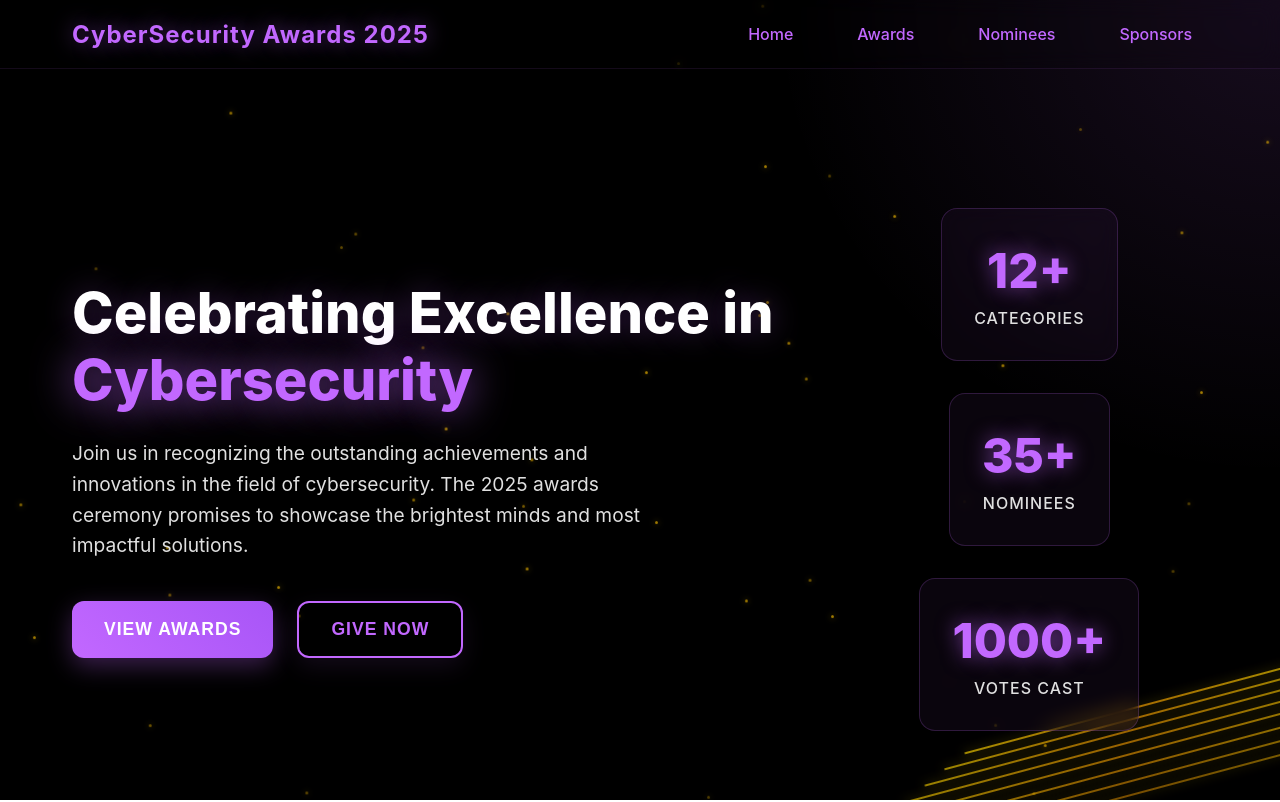
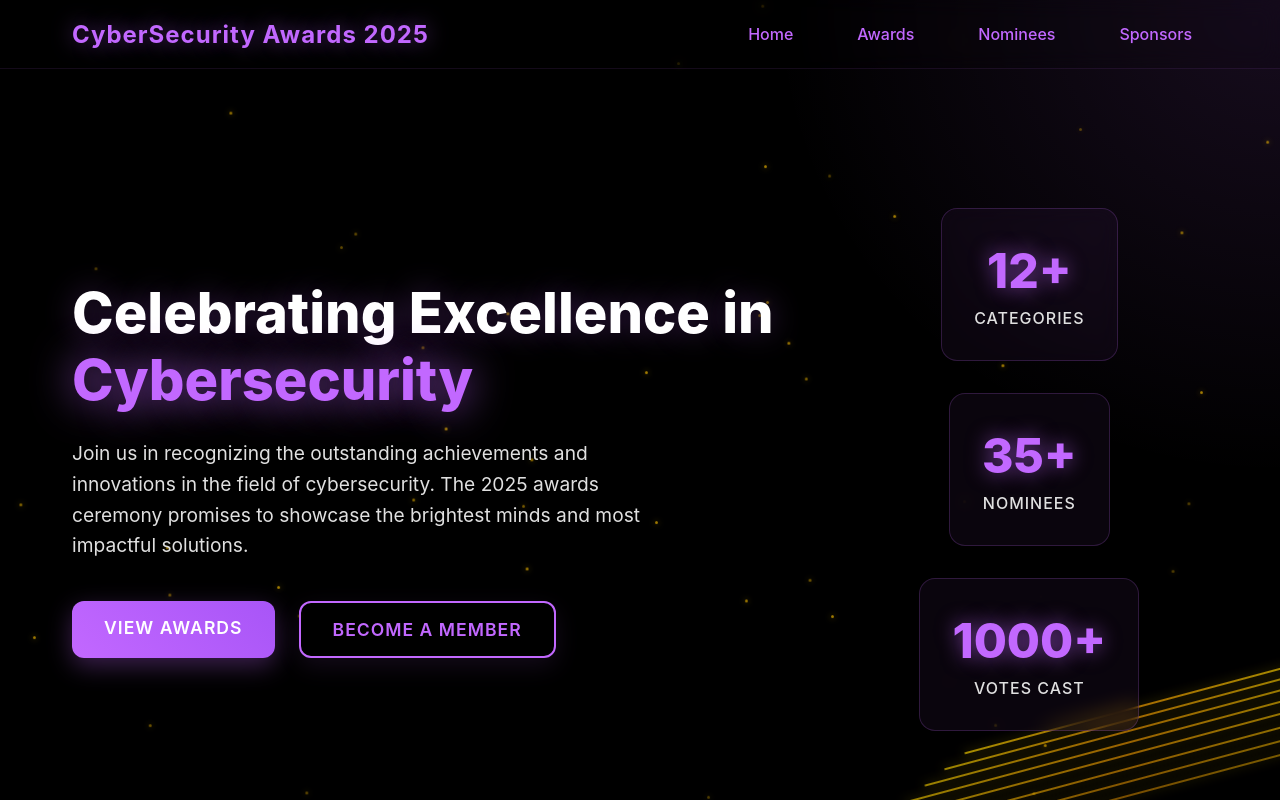
Before and after one commit to EmersonSpiff/cybersecurityawards2025, a React (Create React App) app: page / in a window 1280 px wide. Shown: the top 802 px of the page. Built offline with nearby package versions, Linux system fonts and the light colour scheme; the HTML template or start-up script is replaced by a standard one.

Commit message:
Update hero buttons: Link View Awards to #awards, replace Give Now with Become a Member link

```diff
--- a/src/components/Hero.css
+++ b/src/components/Hero.css
@@ -73,6 +73,9 @@
   letter-spacing: 1px;
   position: relative;
   overflow: hidden;
+  text-decoration: none;
+  display: inline-block;
+  text-align: center;
 }
 
 .btn::before {
--- a/src/components/Hero.tsx
+++ b/src/components/Hero.tsx
@@ -16,12 +16,12 @@
             showcase the brightest minds and most impactful solutions.
           </p>
           <div className="hero-buttons">
-            <button className="btn btn-primary">
+            <a href="#awards" className="btn btn-primary">
               View Awards
-            </button>
-            <button className="btn btn-secondary">
-              Give Now
-            </button>
+            </a>
+            <a href="http://cyber-association.com/become-member" target="_blank" rel="noopener noreferrer" className="btn btn-secondary">
+              Become a Member
+            </a>
           </div>
         </div>
         <div className="hero-stats">
```
